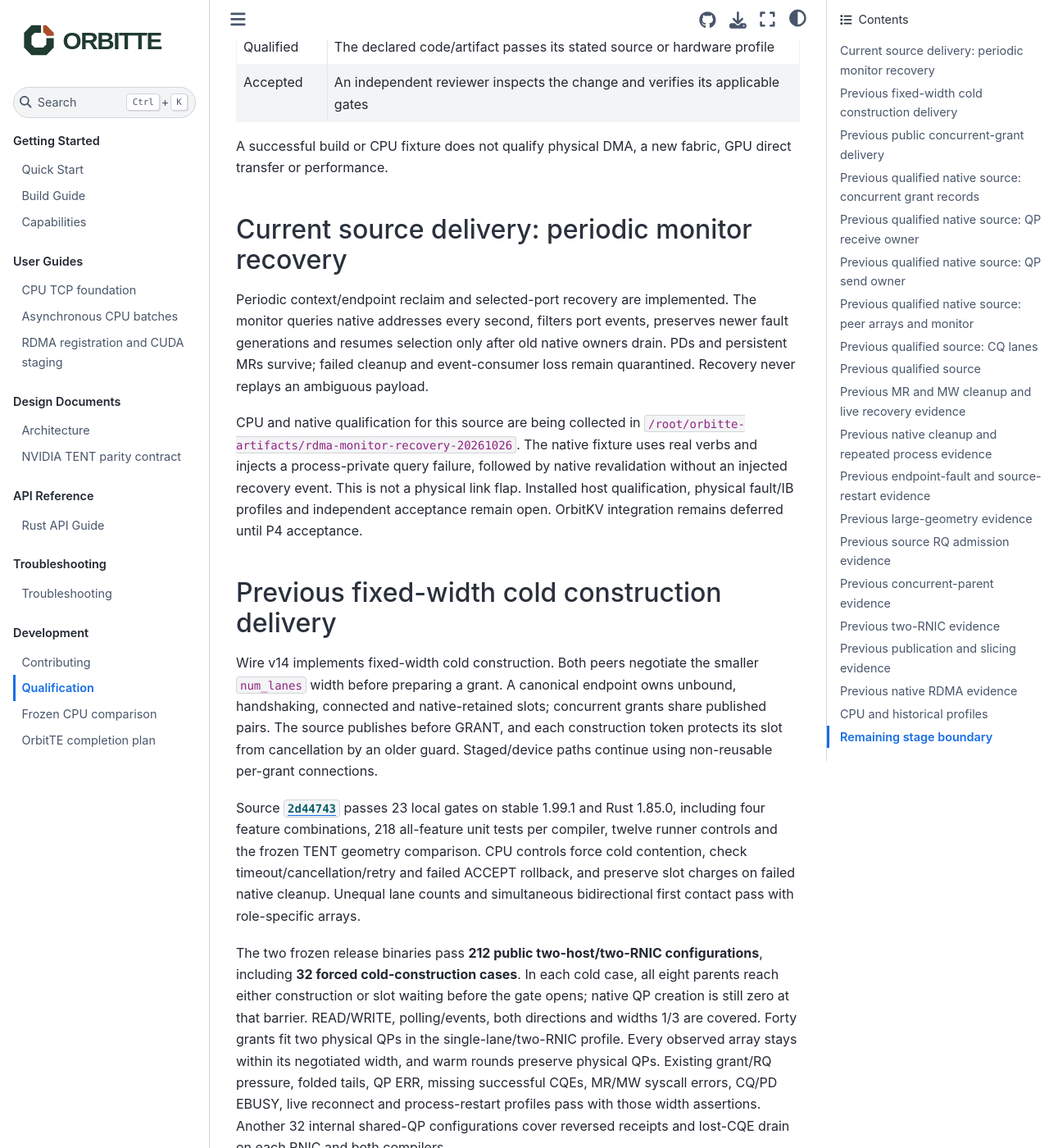
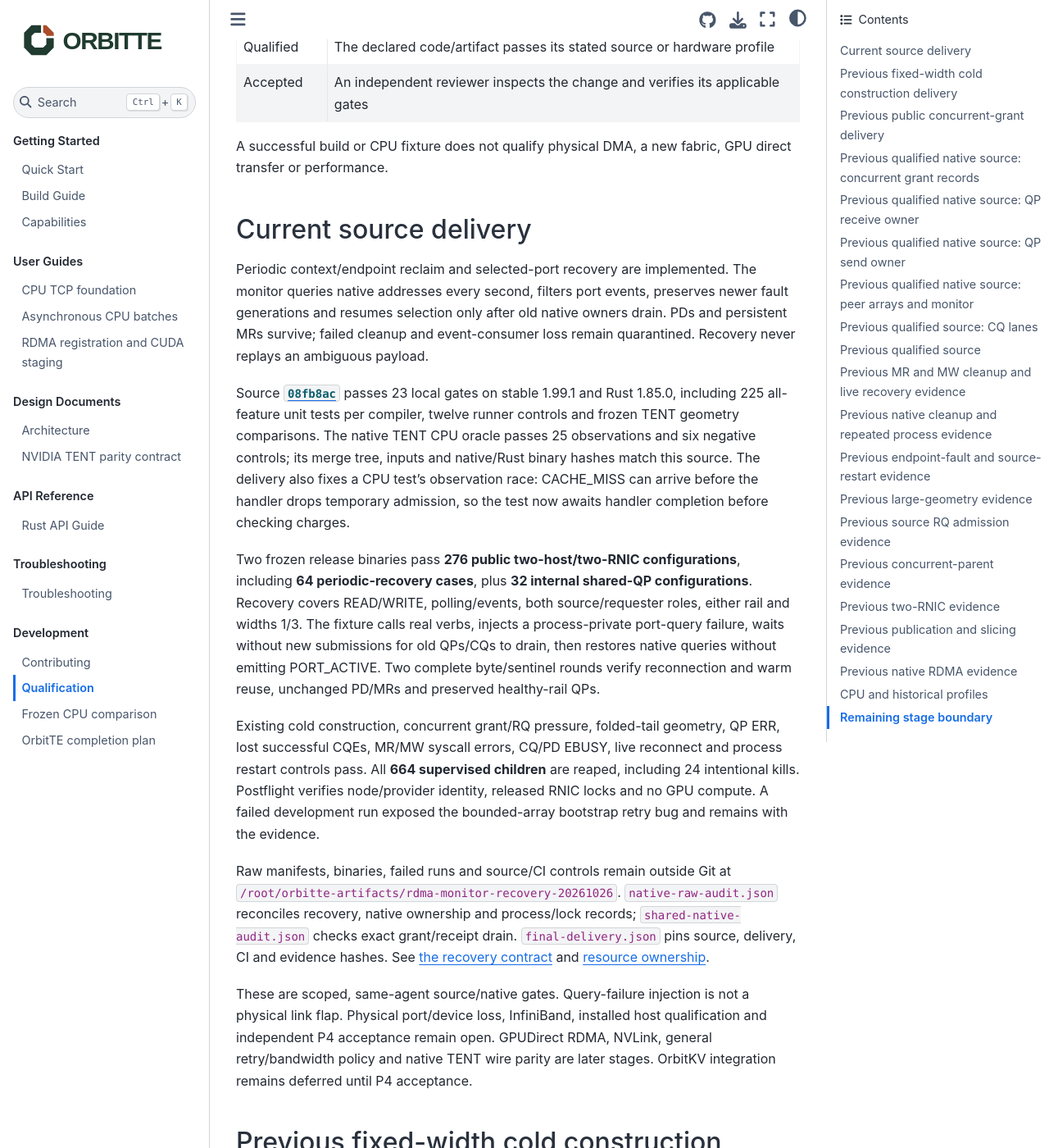
Before and after one commit to OrbitInfra/OrbitTE, a Sphinx documentation site: the page built from docs/qualification.md, in a window 1280 px wide and 1400 px high, scrolled down 259 px. Shown: the whole window at 82% size. Built offline with Sphinx 7.4.7 and the Sphinx Book theme 1.1.4, drawn with Linux system fonts in a browser that asks for light colours.

Commit message:
test(rdma): await source release and record monitor qualification

```diff
--- a/docs/qualification.md
+++ b/docs/qualification.md
@@ -11,7 +11,7 @@ OrbitTE distinguishes three states:
 A successful build or CPU fixture does not qualify physical DMA, a new fabric,
 GPU direct transfer or performance.
 
-## Current source delivery: periodic monitor recovery
+## Current source delivery
 
 Periodic context/endpoint reclaim and selected-port recovery are implemented.
 The monitor queries native addresses every second, filters port events, preserves
@@ -19,12 +19,44 @@ newer fault generations and resumes selection only after old native owners drain
 PDs and persistent MRs survive; failed cleanup and event-consumer loss remain
 quarantined. Recovery never replays an ambiguous payload.
 
-CPU and native qualification for this source are being collected in
-`/root/orbitte-artifacts/rdma-monitor-recovery-20261026`. The native fixture uses
-real verbs and injects a process-private query failure, followed by native
-revalidation without an injected recovery event. This is not a physical link
-flap. Installed host qualification, physical fault/IB profiles and independent
-acceptance remain open. OrbitKV integration remains deferred until P4 acceptance.
+Source [`08fb8ac`](https://github.com/OrbitInfra/OrbitTE/commit/08fb8ac2c8c1aef5b6c94e04c7583f6870eb6888)
+passes 23 local gates on stable 1.99.1 and Rust 1.85.0, including 225
+all-feature unit tests per compiler, twelve runner controls and frozen TENT
+geometry comparisons. The native TENT CPU oracle passes 25 observations and
+six negative controls; its merge tree, inputs and native/Rust binary hashes
+match this source. The delivery also fixes a CPU test's observation race:
+CACHE_MISS can arrive before the handler drops temporary admission, so the
+test now awaits handler completion before checking charges.
+
+Two frozen release binaries pass **276 public two-host/two-RNIC
+configurations**, including **64 periodic-recovery cases**, plus **32 internal
+shared-QP configurations**. Recovery covers READ/WRITE, polling/events, both
+source/requester roles, either rail and widths 1/3. The fixture calls real
+verbs, injects a process-private port-query failure, waits without new
+submissions for old QPs/CQs to drain, then restores native queries without
+emitting PORT_ACTIVE. Two complete byte/sentinel rounds verify reconnection
+and warm reuse, unchanged PD/MRs and preserved healthy-rail QPs.
+
+Existing cold construction, concurrent grant/RQ pressure, folded-tail geometry,
+QP ERR, lost successful CQEs, MR/MW syscall errors, CQ/PD EBUSY, live reconnect
+and process restart controls pass. All **664 supervised children** are
+reaped, including 24 intentional kills. Postflight verifies node/provider
+identity, released RNIC locks and no GPU compute. A failed development run
+exposed the bounded-array bootstrap retry bug and remains with the evidence.
+
+Raw manifests, binaries, failed runs and source/CI controls remain outside Git
+at `/root/orbitte-artifacts/rdma-monitor-recovery-20261026`.
+`native-raw-audit.json` reconciles recovery, native ownership and process/lock
+records; `shared-native-audit.json` checks exact grant/receipt drain.
+`final-delivery.json` pins source, delivery, CI and evidence hashes. See
+[the recovery contract](rdma-cuda.md#periodic-monitor-recovery) and
+[resource ownership](architecture.md#periodic-monitor-reclaim-and-port-recovery).
+
+These are scoped, same-agent source/native gates. Query-failure injection is
+not a physical link flap. Physical port/device loss, InfiniBand, installed host
+qualification and independent P4 acceptance remain open. GPUDirect RDMA,
+NVLink, general retry/bandwidth policy and native TENT wire parity are later
+stages. OrbitKV integration remains deferred until P4 acceptance.
 
 ## Previous fixed-width cold construction delivery
 
```
Also changed, not shown: docs/architecture.md (+1 -1 lines), 1 other file.
